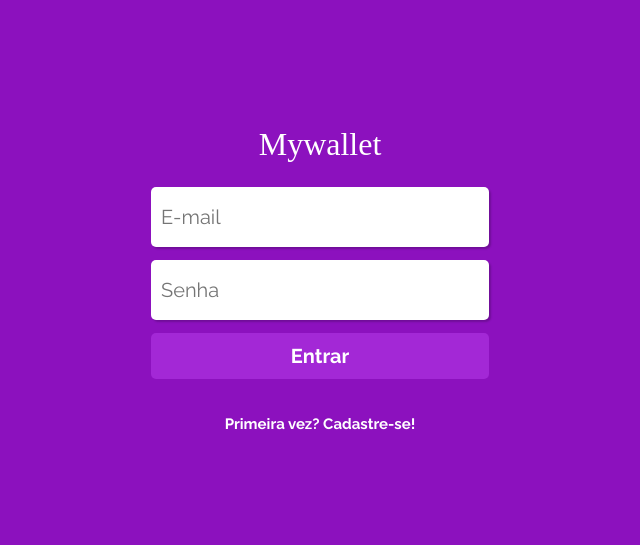
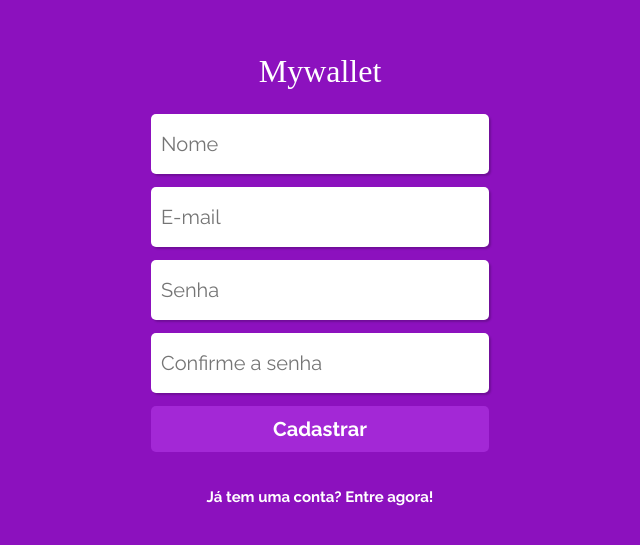
Before and after one commit to PauloGabrieel/mywallet, a React (Create React App) app: page /signup in a window 1280 px wide. Shown: the part 121-666 px from the top of the page, without its empty margins (320-960 px from the left). Built offline with nearby package versions, Linux system fonts and the light colour scheme; a web font is replaced by a local one.

Commit message:
feat(signin): armazenar os dados do input na variavel de estado

```diff
--- a/package.json
+++ b/package.json
@@ -3,6 +3,8 @@
   "version": "0.1.0",
   "private": true,
   "dependencies": {
+    "axios": "^0.27.2",
+    "dotenv": "^16.0.1",
     "react": "^17.0.2",
     "react-dom": "^17.0.2",
     "react-router-dom": "^6.3.0",
--- a/src/App.js
+++ b/src/App.js
@@ -1,12 +1,19 @@
 import styled from "styled-components";
-
+import {BrowserRouter, Routes, Route} from "react-router-dom";
 import "./assets/css/reset.css";
 import Signin from "./componets/Signin";
+import Signup from "./componets/Signup";
 export default function App(){
     return(
-        <Container>
-            <Signin></Signin>
-        </Container>
+        <BrowserRouter>
+            <Container>
+                <Routes>
+                    <Route path="/" element={<Signin />}></Route>
+                    <Route path="/signup" element={<Signup />}></Route>
+                </Routes>
+            </Container>
+        </BrowserRouter>
+
     );
 };
 
--- a/src/componets/Signin.js
+++ b/src/componets/Signin.js
@@ -1,16 +1,42 @@
 import styled from "styled-components";
+import { Link } from "react-router-dom";
+import { useState } from "react";
+import axios from "axios";
+import dotenv from "dotenv";
 
-import FormUsers from "../shered/FormUsers.js"
+import FormUsers from "../shared/FormUsers.js"
+
+dotenv.config();
 export default function Signin(){
+
+    const [userData, setUserData] = useState({
+        email:"",
+        password: ""
+    });
+    function handleForm(data){
+        setUserData({
+            ...userData,
+            [data.target.name]: data.target.value
+        });
+    };
+    function login(){
+
+        const promise = axios.post()
+
+    }
     return(
         <Container>
             <h1>Mywallet</h1>
             <FormUsers >
-                <input type="email" placeholder="E-mail"></input>
-                <input type="password" placeholder="Senha"></input>
+                <input
+                onChange={handleForm} value={userData.email}
+                name="email" type="email" placeholder="E-mail"></input>
+                <input onChange={handleForm} value={userData.password}
+                name="password" type="password" placeholder="Senha"></input>
                 <button>Entrar</button>
             </FormUsers>
-            <span>Primeira vez? Cadastre-se!</span>
+            <Link to="/signup">Primeira vez? Cadastre-se!</Link>
+
         </Container>
 
 
@@ -27,10 +53,11 @@ const Container = styled.div`
         color: #FFFFFF;
         margin-bottom: 24px;
     };
-    span{
+    a{
         margin-top: 36px;
         font: 700 15px 'Raleway', sans-serif;
         color: #FFFFFF;
+        text-decoration: none;
     }
 
 `
--- a/src/componets/Signup.js
+++ b/src/componets/Signup.js
@@ -1,8 +1,19 @@
+import { Link } from "react-router-dom"
 import styled from "styled-components"
+
+import FormUsers from "../shared/FormUsers"
 export default function Signup(){
     return(
         <Container>
             <h1>Mywallet</h1>
+            <FormUsers>
+                <input type="text" placeholder="Nome"></input>
+                <input type="email" placeholder="E-mail"></input>
+                <input type="password" placeholder="Senha"></input>
+                <input type="password" placeholder="Confirme a senha"></input>
+                <button>Cadastrar</button>
+            </FormUsers>
+            <Link to="/">Já tem uma conta? Entre agora!</Link>
         </Container>
     )
 };
@@ -12,10 +23,16 @@ const Container = styled.div`
     flex-direction: column;
     justify-content: center;
     align-items: center;
-
     h1{
         font: 400 32px 'Saira Stencil One', cursive;
         color: #FFFFFF;
+        margin-bottom: 24px;
+    };
+    a{
+        margin-top: 36px;
+        font: 700 15px 'Raleway', sans-serif;
+        color: #FFFFFF;
+        text-decoration: none;
     }
 
 `
--- a/src/shered/FormUsers.js
+++ b/src/shared/FormUsers.js
@@ -34,6 +34,7 @@ const FormContainer = styled.form`
         border: none;
         border-radius: 5px;
         font: 700 20px 'Raleway', sans-serif;
+        cursor: pointer;
     }
 
 `
```
Also changed, not shown: 2 other files (tests, documents, lock files or other folders).
